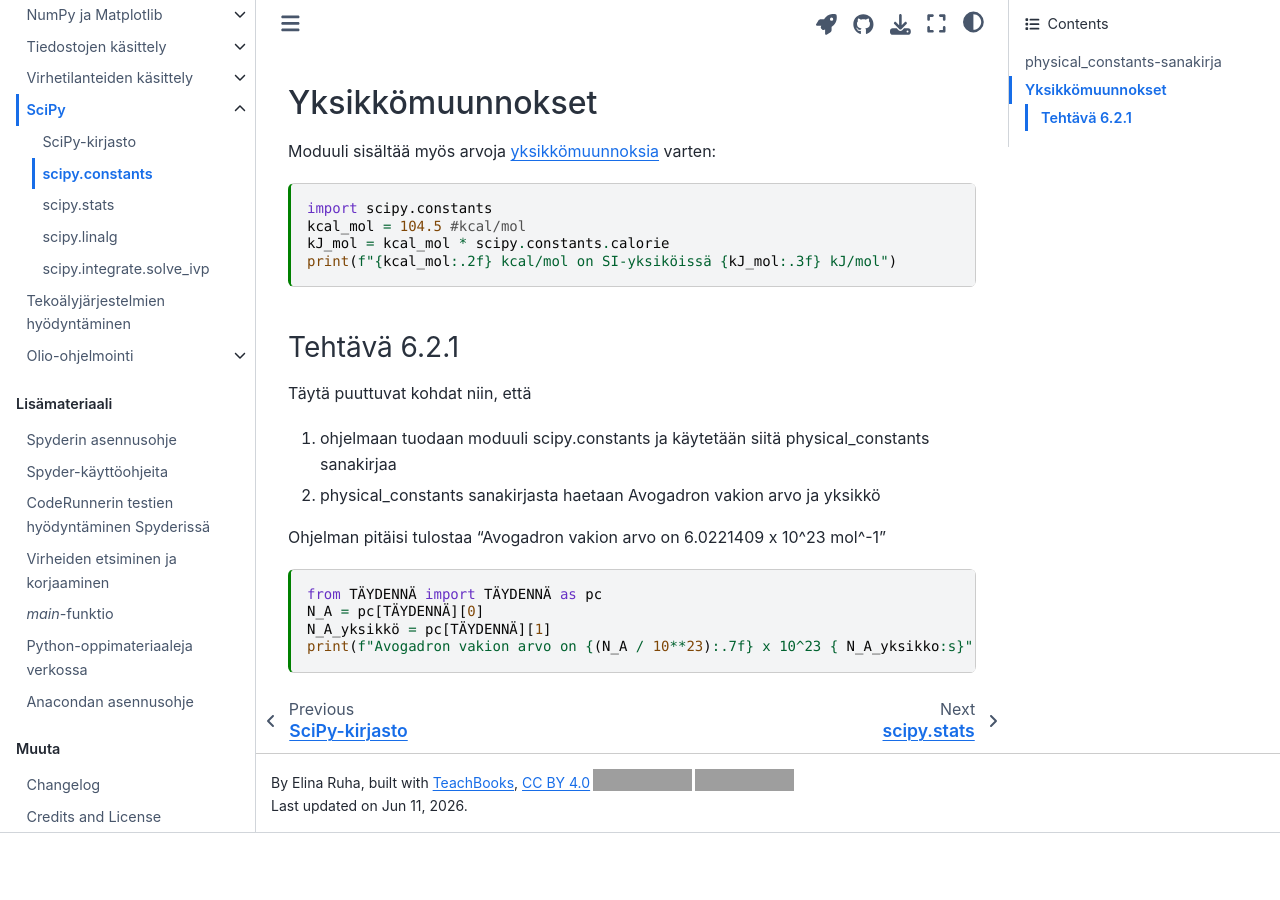
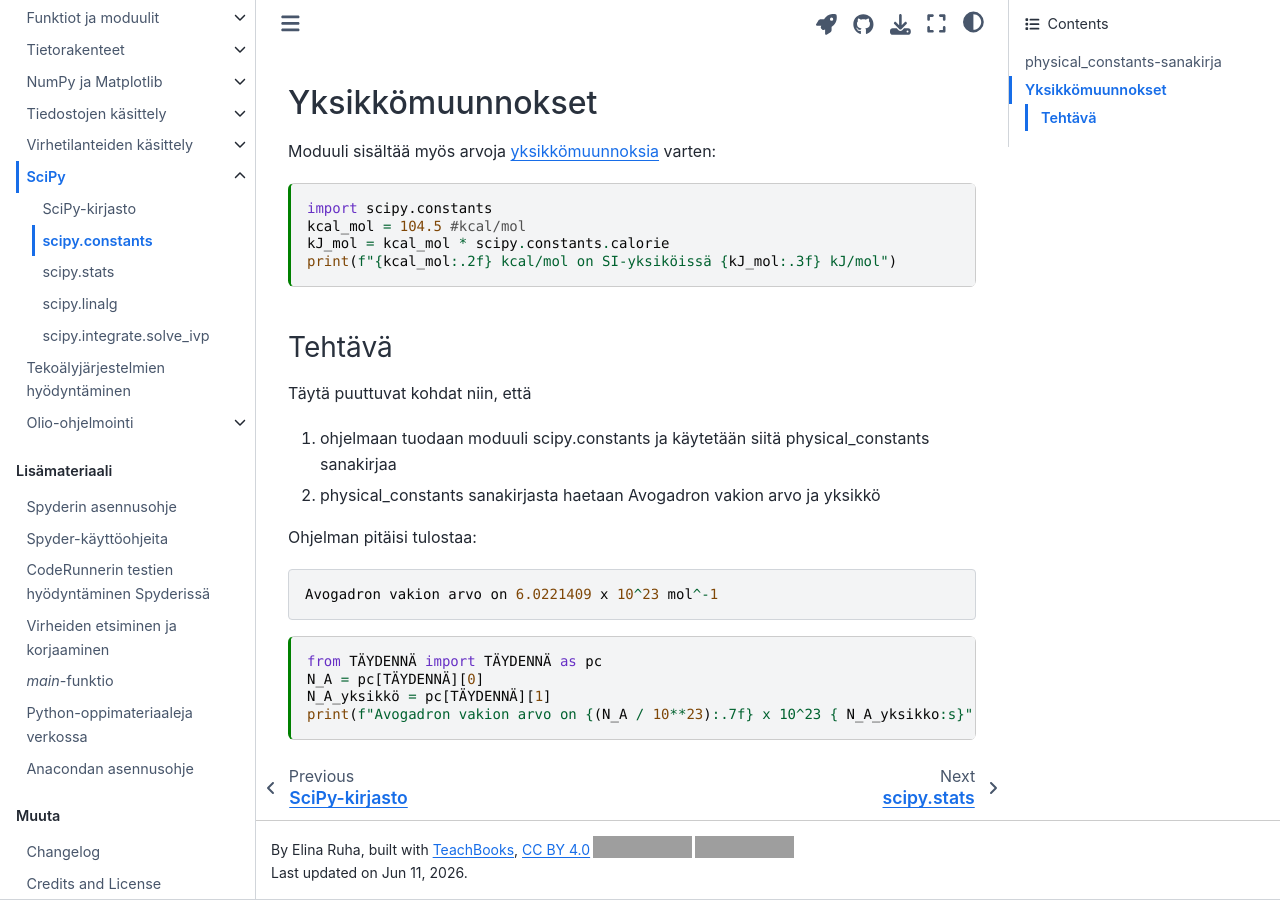
Before and after one commit to elina-ruha/CHEM-ohjelmointikurssikirja-test, a Jupyter Book: the page built from book/scipy/constants.md, in a window 1280 px wide and 900 px high, scrolled down 707 px. Built offline with Jupyter Book 1.0.4 settings and Sphinx 7.4.7 and the Sphinx Book theme 1.1.4, drawn with Linux system fonts in a browser that asks for light colours; comment, search, counter and statistics services are not loaded; before the commit the page ends 1540 px from its top, so only the background shows below that; grey boxes are pictures that could not be loaded.

Commit message:
Update constants.md

````diff
--- a/book/scipy/constants.md
+++ b/book/scipy/constants.md
@@ -42,12 +42,15 @@
 kJ_mol = kcal_mol * scipy.constants.calorie
 print(f"{kcal_mol:.2f} kcal/mol on SI-yksiköissä {kJ_mol:.3f} kJ/mol")
 ```
-### Tehtävä 6.2.1
+### Tehtävä
 Täytä puuttuvat kohdat niin, että
 1) ohjelmaan tuodaan moduuli scipy.constants ja käytetään siitä physical_constants sanakirjaa
 2) physical_constants sanakirjasta haetaan Avogadron vakion arvo ja yksikkö
 
-Ohjelman pitäisi tulostaa "Avogadron vakion arvo on 6.0221409 x 10^23 mol^-1"
+Ohjelman pitäisi tulostaa:
+```
+Avogadron vakion arvo on 6.0221409 x 10^23 mol^-1
+```
 ```{code-cell} ipython3
 from TÄYDENNÄ import TÄYDENNÄ as pc
 N_A = pc[TÄYDENNÄ][0]
````
